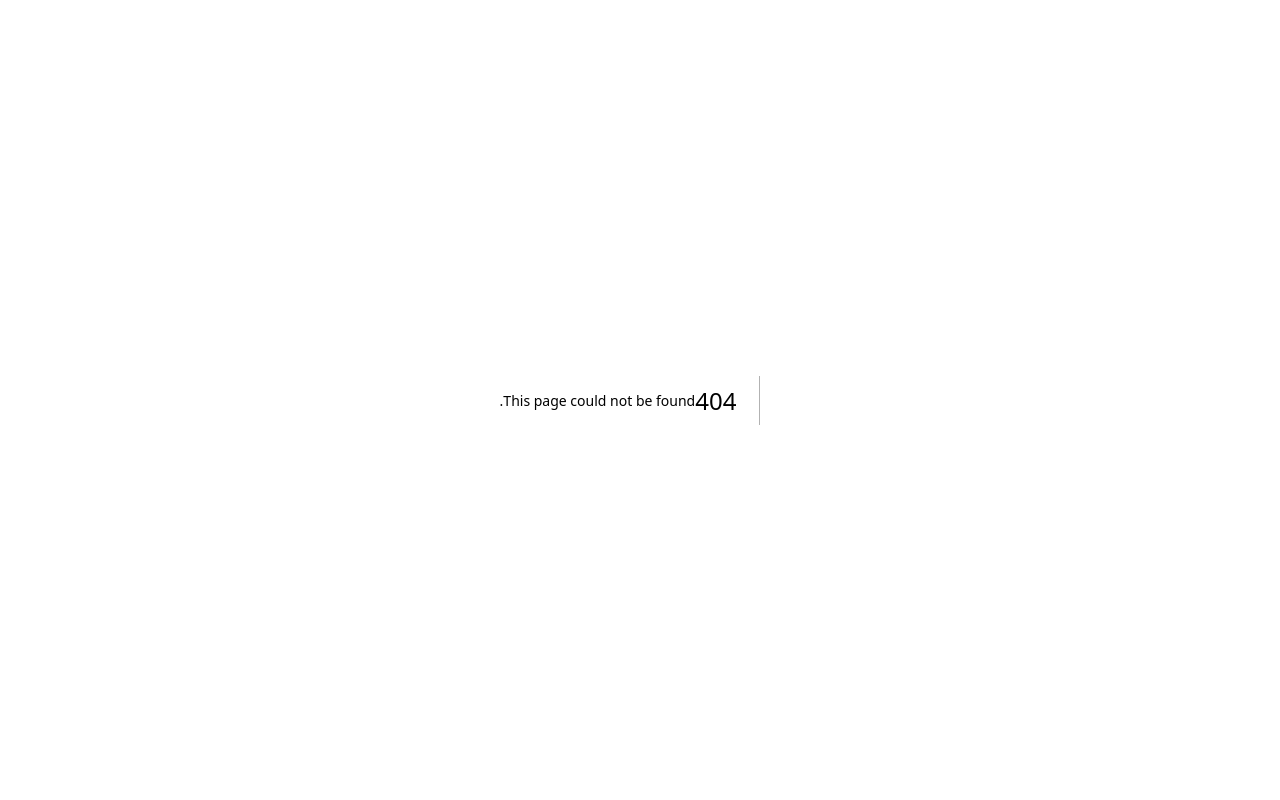
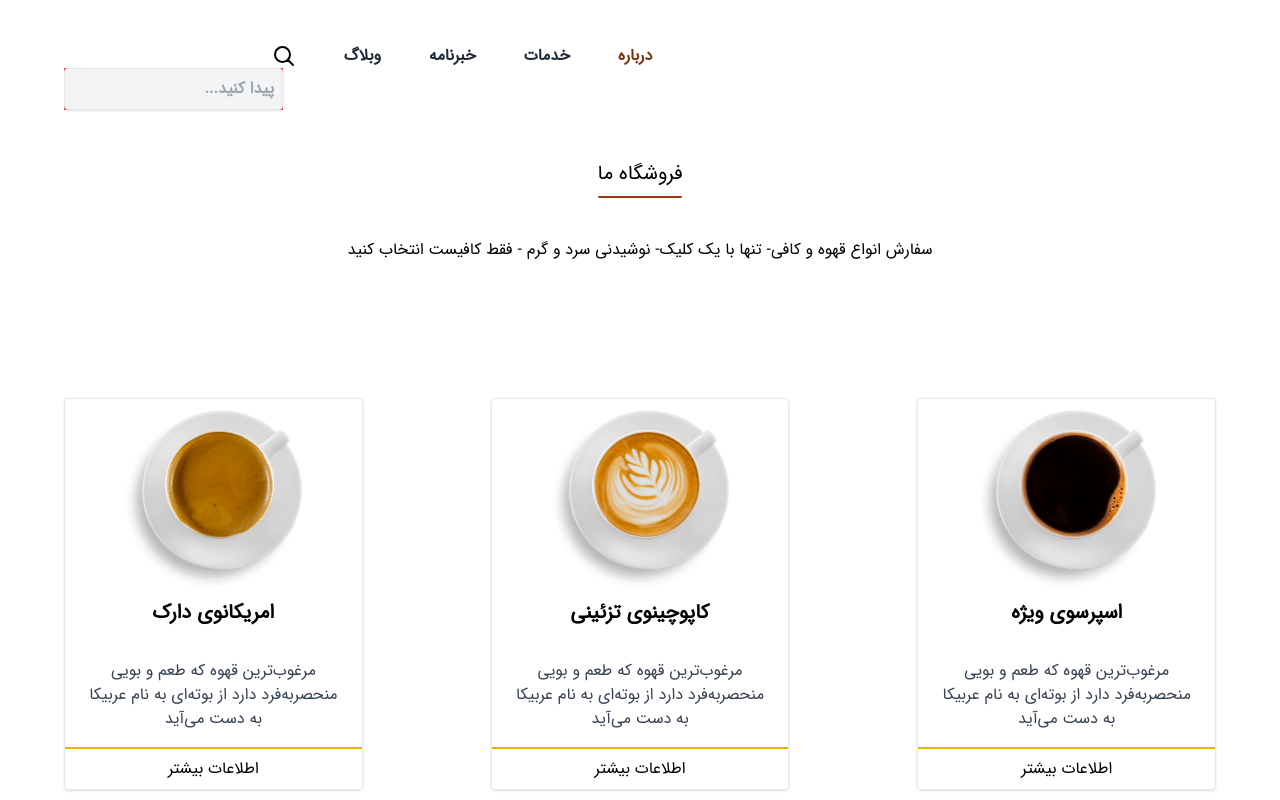
Before and after one commit to Niloofar-Palvaneh/Coffee-shop, a Next.js app: page /moreCoffee in a window 1280 px wide. Before the commit this address had no page. Shown: the top 800 px of the page. Built offline with nearby package versions, Linux system fonts and the light colour scheme.

Commit message:
create more coffee page

```diff
--- a/components/button/Button.js
+++ b/components/button/Button.js
@@ -1,12 +1,13 @@
+import Link from "next/link"
 
-export default function Button() {
+export default function Button(props) {
     return (
         <>
-            <button className="w-max bg-gray-800 text-white transition
+            <Link href={props.link} className="w-max bg-gray-800 text-white transition
             px-6 py-2 text-xl
             hover:text-gray-800 hover:bg-white border-2 border-gray-800">
                 بیشتر بخوانید
-            </button>
+            </Link>
         </>
     )
 }
--- a/components/header/Header.js
+++ b/components/header/Header.js
@@ -28,7 +28,7 @@ export default function Header() {
 
                     </div>
                     <div className="sm:flex sm:items-center sm:justify-center ">
-                        <Button />
+                        <Button link={"/moreCoffee"} />
                     </div>
                     <Image
                         className={`${style.object} absolute right-32 -bottom-24`}
--- a/components/specialCoffee/SpecialCoffee.js
+++ b/components/specialCoffee/SpecialCoffee.js
@@ -51,7 +51,7 @@ export default function SpecialCoffee() {
                                         coffee.des
                                     }
                                 </p>
-                                <Button />
+                                <Button link={"#"} />
                             </div>
                         ))
                     }
--- a/pages/_document.js
+++ b/pages/_document.js
@@ -1,12 +1,16 @@
 import { Html, Head, Main, NextScript } from 'next/document'
+import Navbar from '@/components/navbar/Navbar'
+import Footer from '@/components/footer/Footer'
 
 export default function Document() {
   return (
     <Html lang="en">
       <Head />
       <body>
+        <Navbar/>
         <Main />
         <NextScript />
+        <Footer/>
       </body>
     </Html>
   )
--- a/pages/index.js
+++ b/pages/index.js
@@ -1,8 +1,6 @@
 import AboutUs from "@/components/aboutUs/AboutUs"
 import Customer from "@/components/customer/Customer"
-import Footer from "@/components/footer/Footer"
 import Header from "@/components/header/Header"
-import Navbar from "@/components/navbar/Navbar"
 import Servises from "@/components/servises/Servises"
 import SpecialCoffee from "@/components/specialCoffee/SpecialCoffee"
 export default function Home() {
@@ -10,13 +8,11 @@ export default function Home() {
     <>
 
       <div className="overflow-hidden">
-        <Navbar />
         <Header />
         <AboutUs />
         <SpecialCoffee />
         <Servises />
         <Customer/>
-        <Footer/>
       </div>
     </>
   )
--- /dev/null
+++ b/pages/moreCoffee/[id].js
@@ -0,0 +1,96 @@
+import { useRouter } from "next/router"
+import Link from "next/link";
+import Image from "next/image";
+
+export default function singleCoffee() {
+    const router = useRouter()
+    const servisesArry = [
+        {
+            id: 1,
+            img: "/ser1.png",
+            title: "اسپرسوی ویژه",
+            des: "مرغوب‌ترین قهوه که طعم و بویی منحصربه‌فرد دارد از بوته‌ای به نام عربیکا به دست می‌آید",
+            mml100: 18,
+            mml250: 25,
+            mml400: 40
+        },
+        {
+            id: 2,
+            img: "/ser2.png",
+            title: "کاپوچینوی تزئینی",
+            des: "مرغوب‌ترین قهوه که طعم و بویی منحصربه‌فرد دارد از بوته‌ای به نام عربیکا به دست می‌آید",
+            mml100: 19,
+            mml250: 28,
+            mml400: 35
+        },
+        {
+            id: 3,
+            img: "/ser3.png",
+            title: "امریکانوی دارک",
+            des: "مرغوب‌ترین قهوه که طعم و بویی منحصربه‌فرد دارد از بوته‌ای به نام عربیکا به دست می‌آید",
+            mml100: 19,
+            mml250: 18,
+            mml400: 80
+        },
+        {
+            id: 4,
+            img: "/ser4.png",
+            title: "امریکانوی دارک",
+            des: "مرغوب‌ترین قهوه که طعم و بویی منحصربه‌فرد دارد از بوته‌ای به نام عربیکا به دست می‌آید",
+            mml100: 19,
+            mml250: 18,
+            mml400: 80
+        },
+        {
+            id: 5,
+            img: "/ser5.png",
+            title: "امریکانوی دارک",
+            des: "مرغوب‌ترین قهوه که طعم و بویی منحصربه‌فرد دارد از بوته‌ای به نام عربیکا به دست می‌آید",
+            mml100: 19,
+            mml250: 18,
+            mml400: 80
+        },
+        {
+            id: 6,
+            img: "/ser6.png",
+            title: "امریکانوی دارک",
+            des: "مرغوب‌ترین قهوه که طعم و بویی منحصربه‌فرد دارد از بوته‌ای به نام عربیکا به دست می‌آید",
+            mml100: 19,
+            mml250: 18,
+            mml400: 80
+        },
+    ]
+    const newCoffees = servisesArry.filter(coffee => coffee.id === Number(router.query.id))
+    return (
+        <>
+            <div className="flex items-center justify-around">
+                {
+                    newCoffees.map(coffee => (
+                        <div className="flex flex-col gap-4 mt-8">
+                            <h1 className="text-xl mb-4 text-orange-800">
+                                اطلاعات بیشتر درمورد نوشیدنی {coffee.title}
+                            </h1>
+                            <div className="group flex flex-col items-center justify-center border rounded shadow w-max">
+                                <Image
+                                    className="group-hover:rotate-45 transition-all p-2"
+                                    src={coffee.img} width={200} height={200} alt="..." />
+                                <div className="flex flex-col gap-4 items-center justify-center">
+                                    <h5 className="text-xl font-bold ">
+                                        {coffee.title}
+                                    </h5>
+                                    <p className=" p-4 text-center text-gray-700">
+                                        {coffee.des}
+                                    </p>
+                                </div>
+                                <div className="w-full h-[2px] bg-yellow-500 "></div>
+                                <Link
+                                    className="w-full text-center p-2 group-hover:bg-orange-100 transition"
+                                    href={"#"}>سفارش</Link>
+                            </div>
+                        </div>
+                    ))
+                }
+            </div>
+        </>
+    )
+}
--- /dev/null
+++ b/pages/moreCoffee/index.js
@@ -0,0 +1,106 @@
+import Link from "next/link"
+import Image from "next/image"
+
+
+export default function MoreCoffee() {
+    const servisesArry = [
+        {
+            id:1,
+            img: "/ser1.png",
+            title: "اسپرسوی ویژه",
+            des: "مرغوب‌ترین قهوه که طعم و بویی منحصربه‌فرد دارد از بوته‌ای به نام عربیکا به دست می‌آید",
+            mml100: 18,
+            mml250: 25,
+            mml400: 40
+        },
+        {
+            id:2,
+            img: "/ser2.png",
+            title: "کاپوچینوی تزئینی",
+            des: "مرغوب‌ترین قهوه که طعم و بویی منحصربه‌فرد دارد از بوته‌ای به نام عربیکا به دست می‌آید",
+            mml100: 19,
+            mml250: 28,
+            mml400: 35
+        },
+        {
+            id:3,
+            img: "/ser3.png",
+            title: "امریکانوی دارک",
+            des: "مرغوب‌ترین قهوه که طعم و بویی منحصربه‌فرد دارد از بوته‌ای به نام عربیکا به دست می‌آید",
+            mml100: 19,
+            mml250: 18,
+            mml400: 80
+        },
+        {
+            id:4,
+            img: "/ser4.png",
+            title: "امریکانوی دارک",
+            des: "مرغوب‌ترین قهوه که طعم و بویی منحصربه‌فرد دارد از بوته‌ای به نام عربیکا به دست می‌آید",
+            mml100: 19,
+            mml250: 18,
+            mml400: 80
+        },
+        {
+            id:5,
+            img: "/ser5.png",
+            title: "امریکانوی دارک",
+            des: "مرغوب‌ترین قهوه که طعم و بویی منحصربه‌فرد دارد از بوته‌ای به نام عربیکا به دست می‌آید",
+            mml100: 19,
+            mml250: 18,
+            mml400: 80
+        },
+        {
+            id:6,
+            img: "/ser6.png",
+            title: "امریکانوی دارک",
+            des: "مرغوب‌ترین قهوه که طعم و بویی منحصربه‌فرد دارد از بوته‌ای به نام عربیکا به دست می‌آید",
+            mml100: 19,
+            mml250: 18,
+            mml400: 80
+        },
+    ]
+    return (
+        <>
+            <div className="mt-12">
+                <div className="w-full flex items-center justify-center">
+                    <div className="w-1/2 flex flex-col gap-8 items-center justify-center text-center sm:w-full">
+                        <div className="flex flex-col items-center justify-center gap-2">
+                            <h4 className="text-xl">
+                               فروشگاه ما
+                            </h4>
+                            <div className="w-full bg-amber-800 h-[2px] rounded"></div>
+                        </div>
+                        <p className="leading-10">
+                           سفارش انواع قهوه و کافی- تنها با یک کلیک- نوشیدنی سرد و گرم - فقط کافیست انتخاب کنید
+                        </p>
+                    </div>
+                </div>
+                <div className="flex items-center justify-center mt-32">
+                    <div className="grid grid-cols-3 gap-32 w-[90%] sm:w-full sm:grid-cols-1 md:grid-cols-2 md:w-full" data-aos="flip-up">
+                        {
+                            servisesArry.map(servise => (
+                                <div className="group flex flex-col items-center justify-center border rounded shadow ">
+                                    <Image
+                                        className="group-hover:rotate-45 transition-all p-2"
+                                        src={servise.img} width={200} height={200} alt="..." />
+                                    <div className="flex flex-col gap-4 items-center justify-center">
+                                        <h5 className="text-xl font-bold ">
+                                            {servise.title}
+                                        </h5>
+                                        <p className=" p-4 text-center text-gray-700">
+                                            {servise.des}
+                                        </p>
+                                    </div>
+                                    <div className="w-full h-[2px] bg-yellow-500 "></div>
+                                   <Link
+                                   className="w-full text-center p-2 group-hover:bg-orange-100 transition"
+                                   href={`/moreCoffee/${servise.id}`}>اطلاعات بیشتر</Link>
+                                </div>
+                            ))
+                        }
+                    </div>
+                </div>
+            </div>
+        </>
+    )
+}
```
